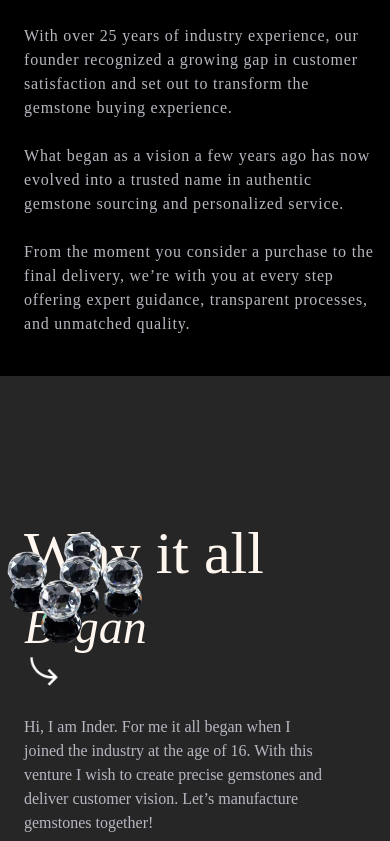
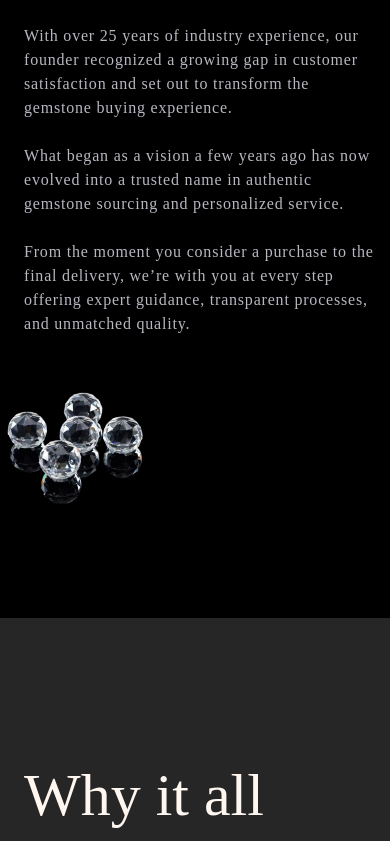
Before and after one commit to JatinMehta007/Freelance-project, a React (Vite) app: page / in a window 390 px wide. Shown: the part 1104-1945 px from the top of the page. Built offline with nearby package versions, Linux system fonts and the light colour scheme; a web font is replaced by a local one.

Commit message:
Add text

```diff
--- a/src/pages/About.jsx
+++ b/src/pages/About.jsx
@@ -4,12 +4,12 @@ export const About = () => {
       <div
         style={{ fontFamily: '"Times New Roman", Times, serif' }}
         id="About"
-        className="overflow-hidden bg-black "
+        className="overflow-hidden bg-black h-screen"
       >
         <img
           src="/about2.png"
           alt=""
-          className="w-[150px] sm:w-[180px] md:w-[200px] absolute mt-[720px] md:mt-[570px] h-[150px] sm:h-[180px] md:h-[200px]"
+          className="w-[150px] sm:w-[180px] md:w-[200px] absolute mt-[580px] md:mt-[570px] h-[150px] sm:h-[180px] md:h-[200px]"
         />
         <div className="lg:pt-20 pt-10">
           <div className="max-w-[100%] mx-auto">
```
